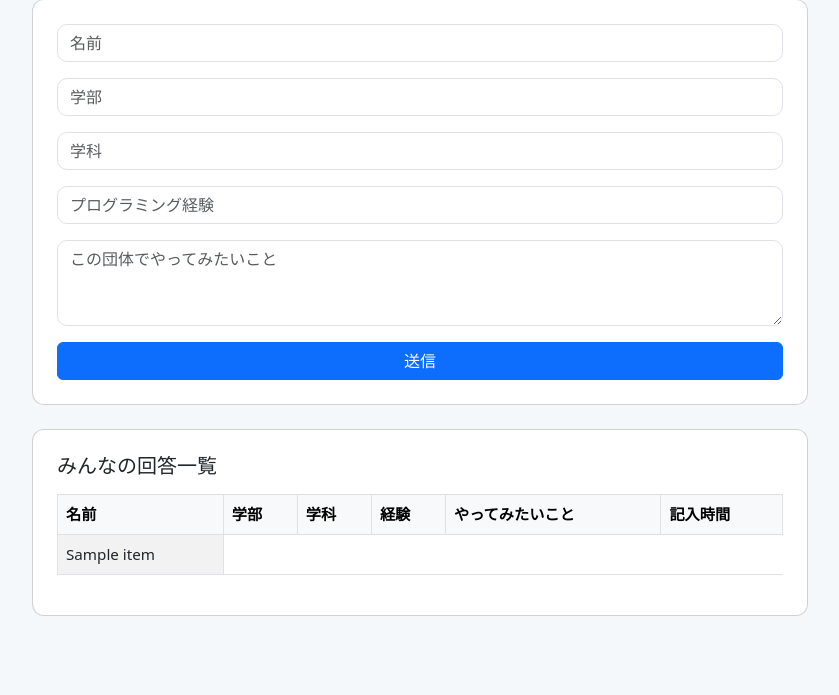
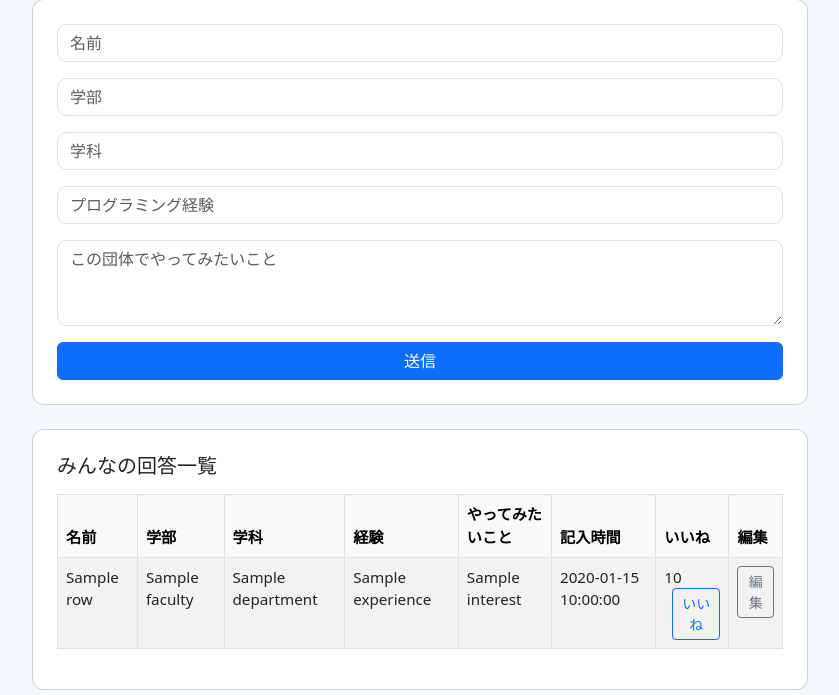
Before and after one commit to Haruaki9973/quaitionnaire, a Python web app: template templates/index.html in a window 1280 px wide. Shown: the part 105-800 px from the top of the page, without its empty margins (220-1059 px from the left). Run offline with Jinja, Linux system fonts and the light colour scheme; the template is opened without the code that fills it: most values are stand-ins (such as "Sample title", 1, 10 or a date in 2020).

Commit message:
Update index.html

```diff
--- a/templates/index.html
+++ b/templates/index.html
@@ -63,14 +63,26 @@
               <th>経験</th>
               <th>やってみたいこと</th>
               <th>記入時間</th>
+              <th>いいね</th>
+              <th>編集</th>
             </tr>
           </thead>
           <tbody>
             {% for row in responses %}
               <tr>
-                {% for item in row %}
-                  <td>{{ item }}</td>
-                {% endfor %}
+                <td>{{ row.name }}</td>
+                <td>{{ row.faculty }}</td>
+                <td>{{ row.department }}</td>
+                <td>{{ row.experience }}</td>
+                <td>{{ row.interest }}</td>
+                <td>{{ row.timestamp }}</td>
+                <td>
+                  {{ row.likes }}
+                  <a href="{{ url_for('like', id=row.id) }}" class="btn btn-sm btn-outline-primary ms-2">いいね</a>
+                </td>
+                <td>
+                  <a href="{{ url_for('edit', id=row.id) }}" class="btn btn-sm btn-outline-secondary">編集</a>
+                </td>
               </tr>
             {% endfor %}
           </tbody>
```
